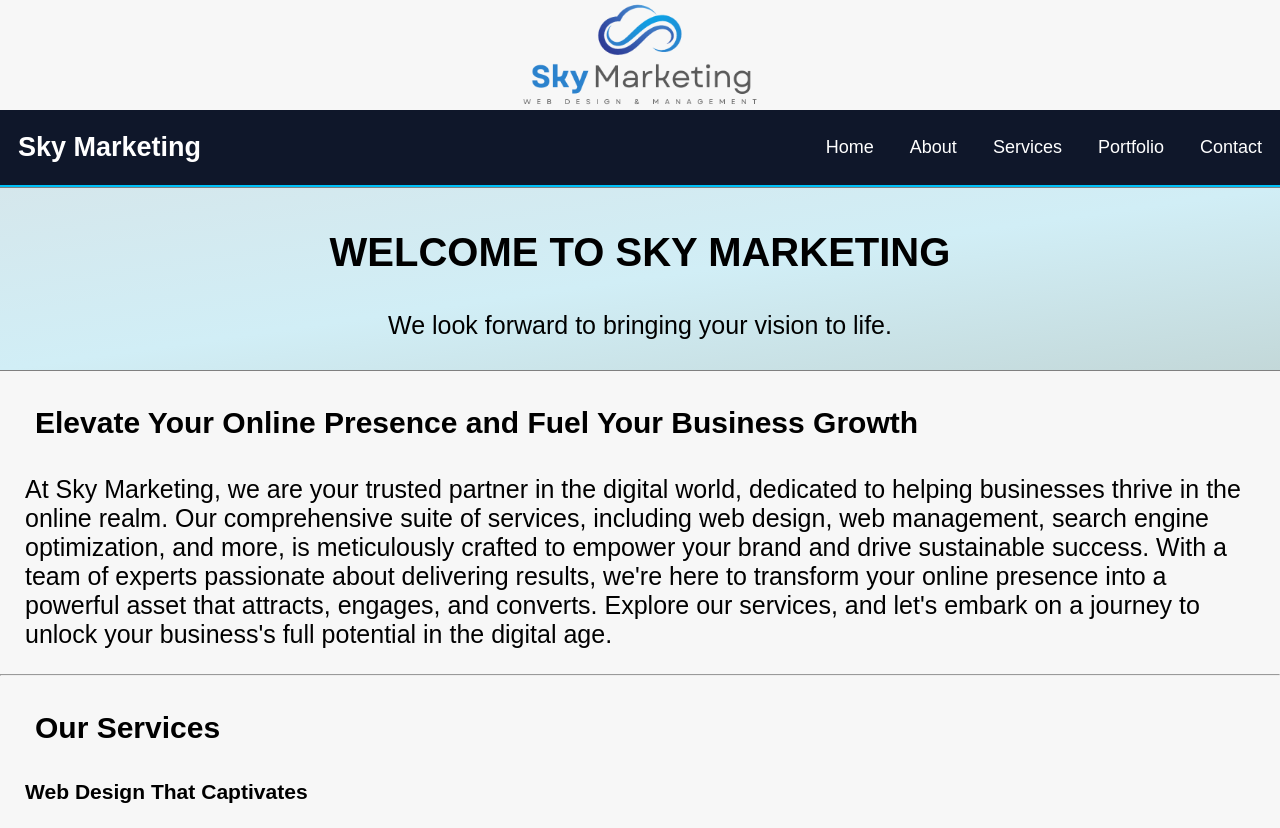
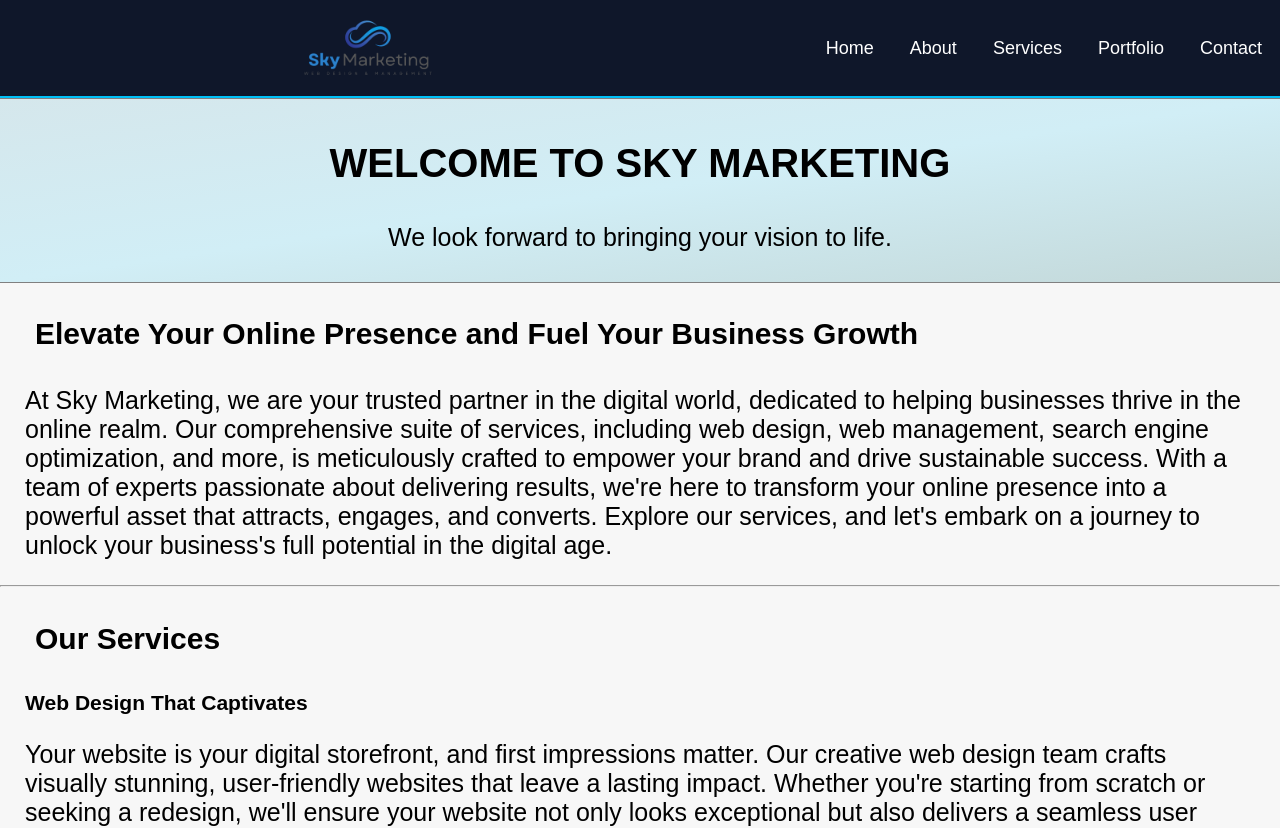
Before and after one commit to ericrothmuller/sky-marketing, a React (Create React App) app: page / in a window 1280 px wide. Shown: the top 828 px of the page. Built offline with nearby package versions, Linux system fonts and the light colour scheme; a web font is replaced by a local one.

Commit message:
Removed top logo area and moved logo into the sticky nav area

```diff
--- a/src/App.js
+++ b/src/App.js
@@ -20,7 +20,6 @@
 return (
 	<Router>
 		<ScrollToTop />
-		<Link to="/home"><div className="logoDiv"><img src={Logo} className="mainLogo" alt="Sky Marketing Logo" /></div></Link>
 	<Navbar />
 	<BackToTopButton />
 	<Routes>
--- a/src/components/Navbar.jsx
+++ b/src/components/Navbar.jsx
@@ -2,13 +2,15 @@
 import { Link } from "react-router-dom";
 import "./Navbar.css";
 import { NavLink } from 'react-router-dom';
+import Logo from "../images/Sky-Marketing-Logo.png";
 
 export const Navbar = () => {
   const [menuOpen, setMenuOpen] = useState(false);
 
   return (
     <nav>
-      <Link to="/" className="title">Sky Marketing</Link>
+      {/* <Link to="/" className="title">Sky Marketing</Link> */}
+      <Link to="/" className="title"><div className="logoDiv"><img src={Logo} className="mainLogo" alt="Sky Marketing Logo" /></div></Link>
       <div className="menu" onClick={() => {
         setMenuOpen(!menuOpen)
       }}>
@@ -17,7 +19,7 @@
         <span></span>
       </div>
       <ul className={menuOpen ? "open" : ""}>
-        <li><NavLink to="/Home">Home</NavLink></li>
+        <li><NavLink to="/home">Home</NavLink></li>
         <li><NavLink to="/about">About</NavLink></li>
         <li><NavLink to="/services">Services</NavLink></li>
         <li><NavLink to="/portfolio">Portfolio</NavLink></li>
```
